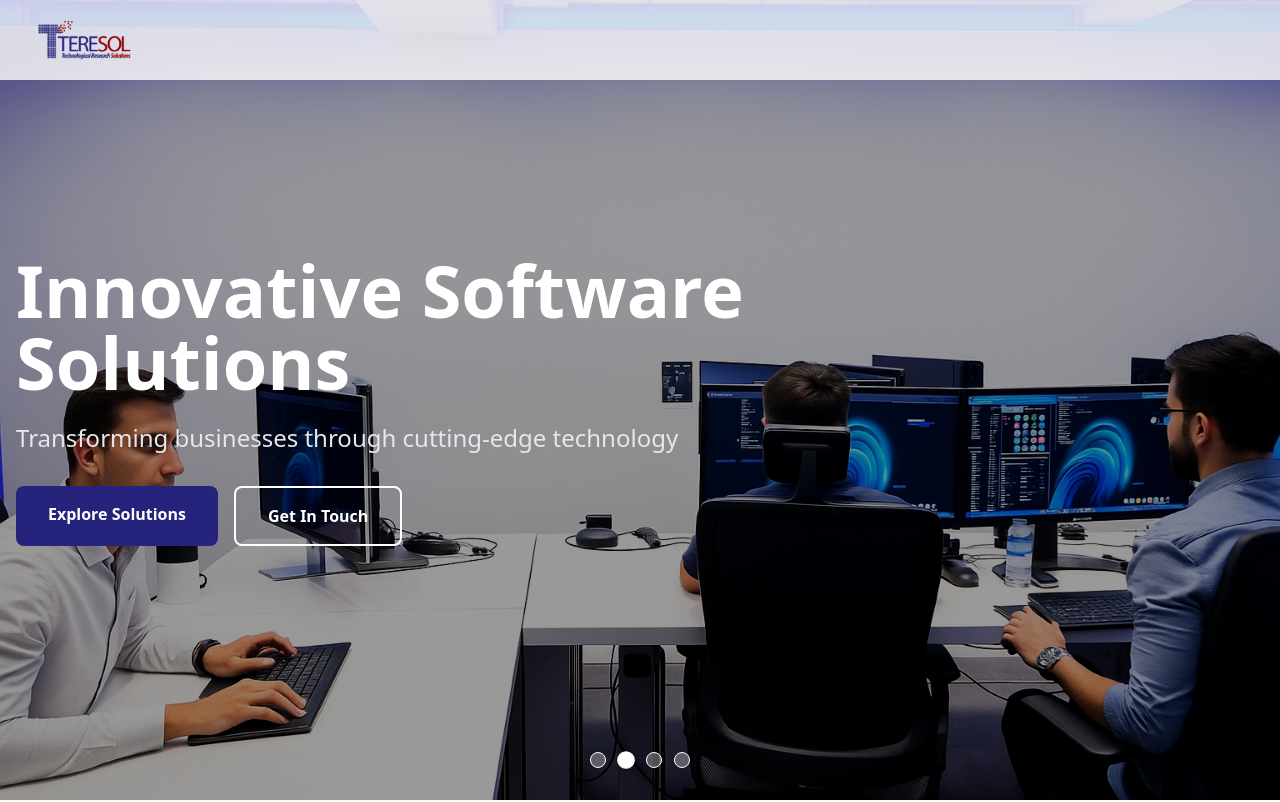
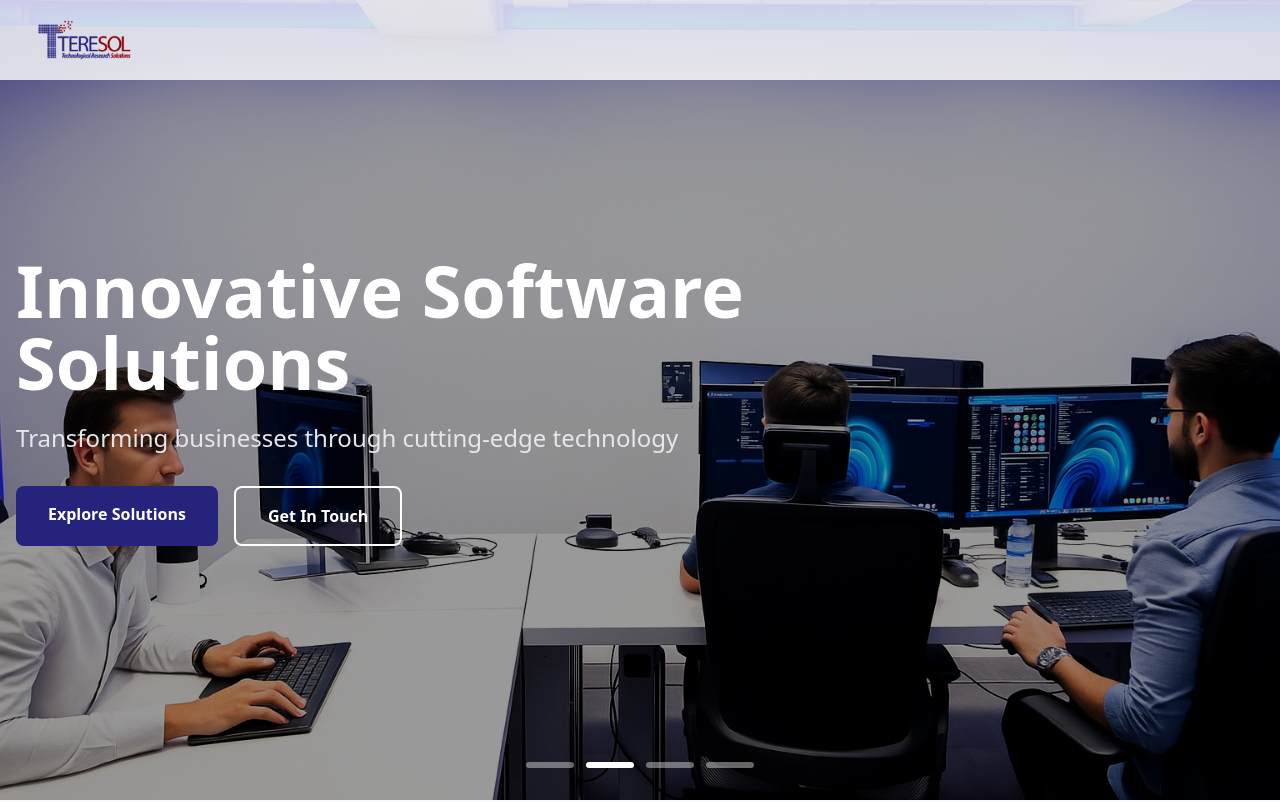
Before and after one commit to UmerDaraz163/teresol-web, a Next.js app: page / in a window 1280 px wide. Shown: the top 802 px of the page. Built offline with nearby package versions, Linux system fonts and the light colour scheme.

Commit message:
more fixations

```diff
--- a/app/data/homepageData.ts
+++ b/app/data/homepageData.ts
@@ -24,6 +24,7 @@
   export const clients = [
     { name: "Bank Al Habib", logo: "/clients/bank-al-habib.png" },
     { name: "Pakistan Air Force", logo: "/clients/paf-logo.png" },
+    { name: "Advanced Navigation and Positioning Corporation", logo: "/clients/anpc.png" },
     { name: "Heavy Industries Taxila", logo: "/clients/HIT-01.png" },
     { name: "National Bank of Pakistan", logo: "/clients/nbp-logo.png" },
     { name: "The First MicroFinanceBank", logo: "/clients/tfmfb.png" },
@@ -95,7 +96,7 @@
       borderClasses: "from-blue-600 to-indigo-900"
     },
     {
-      value: "500+",
+      value: "200+",
       title: "Clients Served",
       subtitle: "Across various industries",
       colorClasses: "text-green-600",
--- a/components/CertificationsSection.tsx
+++ b/components/CertificationsSection.tsx
@@ -5,6 +5,7 @@ import gsap from 'gsap';
 import { ScrollTrigger } from 'gsap/ScrollTrigger';
 import Tilt from 'react-parallax-tilt';
 import { certifications, memberships } from '@/app/data/homepageData';
+import SlideIndicator from '@/components/SlideIndicator'; // ✨
 
 // Register GSAP plugin
 gsap.registerPlugin(ScrollTrigger);
@@ -150,13 +151,13 @@ export default function CertificationsSection() {
                   </div>
                 ))}
               </div>
-              {certPages > 1 && (
-                <div className="flex justify-center mt-6 space-x-3">
-                  {Array.from({ length: certPages }).map((_, index) => (
-                    <button key={index} onClick={() => setCurrentCertSlide(index)} className={`w-3 h-3 sm:w-4 sm:h-4 rounded-full transition-all duration-300 cursor-pointer hover:scale-125 ${index === currentCertSlide ? 'bg-[#25237b]' : 'bg-gray-300'}`} aria-label={`Go to certification slide ${index + 1}`}/>
-                  ))}
-                </div>
-              )}
+
+              <SlideIndicator
+                count={certPages}
+                currentIndex={currentCertSlide}
+                onIndicatorClick={setCurrentCertSlide}
+                className="justify-center mt-6"
+              />
             </>
           )}
         </div>
@@ -169,7 +170,6 @@ export default function CertificationsSection() {
           {memberships.length < 4 ? (
             <div className="flex justify-center items-start flex-wrap gap-6 md:gap-8 pt-4">
               {memberships.map((membership) => (
-                // ✨ Key prop moved to the top-level <div>
                 <div key={membership.title} className="w-full max-w-[260px] sm:w-auto">
                   <Tilt tiltMaxAngleX={18} tiltMaxAngleY={18} perspective={1000} glareEnable={true} glareMaxOpacity={0.05} glareColor="#ffffff">
                     <div className="bg-white p-6 rounded-2xl shadow-lg text-center h-full group cert-card">
@@ -206,13 +206,13 @@ export default function CertificationsSection() {
                   </div>
                 ))}
               </div>
-              {membershipPages > 1 && (
-                <div className="flex justify-center mt-6 space-x-3">
-                  {Array.from({ length: membershipPages }).map((_, index) => (
-                    <button key={index} onClick={() => setCurrentMembershipSlide(index)} className={`w-3 h-3 sm:w-4 sm:h-4 rounded-full transition-all duration-300 cursor-pointer hover:scale-125 ${index === currentMembershipSlide ? 'bg-[#25237b]' : 'bg-gray-300'}`} aria-label={`Go to membership slide ${index + 1}`}/>
-                  ))}
-                </div>
-              )}
+
+              <SlideIndicator
+                count={membershipPages}
+                currentIndex={currentMembershipSlide}
+                onIndicatorClick={setCurrentMembershipSlide}
+                className="justify-center mt-6"
+              />
             </>
           )}
         </div>
--- a/components/HeroSection.tsx
+++ b/components/HeroSection.tsx
@@ -4,6 +4,7 @@ import { useState, useEffect } from 'react';
 import Link from 'next/link';
 import gsap from 'gsap';
 import { heroSlides } from '@/app/data/homepageData';
+import SlideIndicator from '@/components/SlideIndicator';
 
 export default function HeroSection() {
   const [currentSlide, setCurrentSlide] = useState(0);
@@ -19,9 +20,8 @@ export default function HeroSection() {
     const animation = gsap.fromTo(
       ".hero-content",
       { opacity: 0, y: 50 },
-      { opacity: 1, y: 0, duration: 1.5, ease: "power3.out", delay: 0.5 }
+      { opacity: 1, y: 0, duration: 1, ease: "power3.out", delay: 0.2 }
     );
-
     return () => {
       animation.kill();
     };
@@ -29,6 +29,7 @@ export default function HeroSection() {
 
   return (
     <section className="relative h-screen overflow-hidden">
+      {/* Background Slides */}
       {heroSlides.map((slide, index) => (
         <div
           key={index}
@@ -43,6 +44,7 @@ export default function HeroSection() {
               muted
               playsInline
               className="absolute inset-0 w-full h-full object-cover"
+              key={slide.video}
             >
               <source src={slide.video} type="video/mp4" />
             </video>
@@ -55,6 +57,8 @@ export default function HeroSection() {
           <div className="absolute inset-0 bg-black/40"></div>
         </div>
       ))}
+
+      {/* Hero Content */}
       <div className="relative z-20 container mx-auto px-4 h-full flex items-center">
         <div className="w-full max-w-3xl hero-content">
           <h1 className="text-5xl md:text-7xl font-bold text-white mb-6 leading-tight">
@@ -65,13 +69,13 @@ export default function HeroSection() {
           </p>
           <div className="flex flex-col sm:flex-row gap-4">
             <Link
-              href="/"
+              href="/solutions"
               className="bg-[#25237b] hover:bg-[#8b0303] text-white px-8 py-4 rounded-lg font-semibold transition-all duration-300 hover:scale-105 hover:shadow-lg whitespace-nowrap cursor-pointer text-center"
             >
               Explore Solutions
             </Link>
             <Link
-              href="/"
+              href="/contact"
               className="border-2 border-white text-white hover:bg-white hover:text-gray-900 px-8 py-4 rounded-lg font-semibold transition-all duration-300 hover:scale-105 whitespace-nowrap cursor-pointer text-center"
             >
               Get In Touch
@@ -79,19 +83,14 @@ export default function HeroSection() {
           </div>
         </div>
       </div>
-      <div className="absolute bottom-8 left-1/2 transform -translate-x-1/2 flex space-x-3 z-20">
-        {heroSlides.map((_, index) => (
-          <button
-            key={index}
-            onClick={() => setCurrentSlide(index)}
-            className={`w-4 h-4 rounded-full border border-white transition-all duration-300 cursor-pointer ${
-              index === currentSlide
-                ? 'bg-white shadow-md scale-110'
-                : 'bg-white/30 hover:scale-125'
-            }`}
-          />
-        ))}
-      </div>
+
+      {/* ✨ 2. Use the reusable SlideIndicator component */}
+      <SlideIndicator
+        count={heroSlides.length}
+        currentIndex={currentSlide}
+        onIndicatorClick={setCurrentSlide}
+        className="absolute bottom-8 left-1/2 transform -translate-x-1/2 z-20"
+      />
     </section>
   );
 }
--- /dev/null
+++ b/components/SlideIndicator.tsx
@@ -0,0 +1,32 @@
+// app/components/SlideIndicator.tsx
+
+interface SlideIndicatorProps {
+  count: number;
+  currentIndex: number;
+  onIndicatorClick: (index: number) => void;
+  className?: string; // Optional prop for custom positioning
+}
+
+export default function SlideIndicator({
+  count,
+  currentIndex,
+  onIndicatorClick,
+  className = '',
+}: SlideIndicatorProps) {
+  return (
+    <div className={`flex space-x-3 ${className}`}>
+      {Array.from({ length: count }).map((_, index) => (
+        <button
+          key={index}
+          onClick={() => onIndicatorClick(index)}
+          className={`w-12 h-1.5 rounded-full transition-colors duration-300 cursor-pointer ${
+            index === currentIndex
+              ? 'bg-white' // Active bar
+              : 'bg-white/40 hover:bg-white/70' // Inactive bar
+          }`}
+          aria-label={`Go to slide ${index + 1}`}
+        />
+      ))}
+    </div>
+  );
+}
--- a/package.json
+++ b/package.json
@@ -3,7 +3,7 @@
   "version": "0.1.0",
   "private": true,
   "scripts": {
-    "dev": "cross-env NODE_ENV=development next dev -H 10.80.1.67 -p 3000",
+    "dev": "cross-env NODE_ENV=development next dev -H 0.0.0.0 -p 3000",
     "build": "next build",
     "lint": "next lint"
   },
```
Also changed, not shown: public/clients/anpc.png (added).
